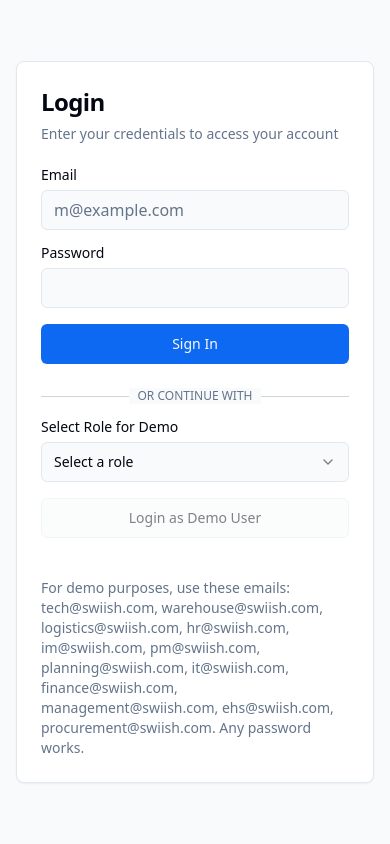
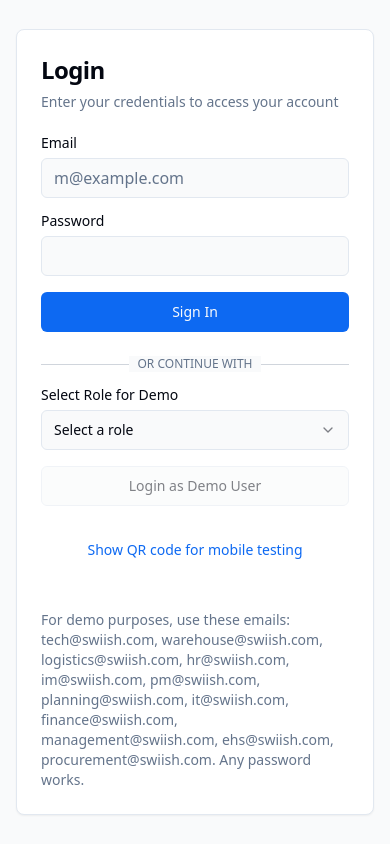
Before and after one commit to Kenry1/Hatikvah-Swiish, a React (Vite) app: page /login in a window 390 px wide. Built offline with nearby package versions, Linux system fonts and the light colour scheme.

Commit message:
Add QR code for mobile app download
Adds a QR code to facilitate mobile app testing.

```diff
--- a/package.json
+++ b/package.json
@@ -48,6 +48,7 @@
     "input-otp": "^1.2.4",
     "lucide-react": "^0.462.0",
     "next-themes": "^0.3.0",
+    "qrcode.react": "^3.2.0",
     "react": "^18.3.1",
     "react-day-picker": "^8.10.1",
     "react-dom": "^18.3.1",
--- /dev/null
+++ b/src/components/QRCodeDownload.tsx
@@ -0,0 +1,36 @@
+
+import React from 'react';
+import { QRCodeSVG } from 'qrcode.react';
+import { Card, CardContent, CardDescription, CardHeader, CardTitle } from '@/components/ui/card';
+
+interface QRCodeDownloadProps {
+  appUrl: string;
+  size?: number;
+}
+
+const QRCodeDownload: React.FC<QRCodeDownloadProps> = ({ appUrl, size = 150 }) => {
+  return (
+    <Card className="max-w-md mx-auto mt-6">
+      <CardHeader className="space-y-1">
+        <CardTitle className="text-2xl text-center">Mobile Testing</CardTitle>
+        <CardDescription className="text-center">
+          Scan this QR code to open the app on your mobile device
+        </CardDescription>
+      </CardHeader>
+      <CardContent className="flex justify-center pb-6">
+        <div className="border-4 border-background p-2 rounded-md shadow-md">
+          <QRCodeSVG
+            value={appUrl}
+            size={size}
+            bgColor="#ffffff"
+            fgColor="#000000"
+            level="L"
+            includeMargin={false}
+          />
+        </div>
+      </CardContent>
+    </Card>
+  );
+};
+
+export default QRCodeDownload;
--- a/src/pages/Login.tsx
+++ b/src/pages/Login.tsx
@@ -9,6 +9,7 @@ import { Select, SelectContent, SelectItem, SelectTrigger, SelectValue } from "@
 import { useToast } from "@/hooks/use-toast";
 import { useAuth } from "@/contexts/AuthContext";
 import { UserRole } from "@/types";
+import QRCodeDownload from "@/components/QRCodeDownload";
 
 export default function Login() {
   const { signIn, demoLogin } = useAuth();
@@ -18,6 +19,10 @@ export default function Login() {
   const [password, setPassword] = useState("");
   const [loading, setLoading] = useState(false);
   const [demoRole, setDemoRole] = useState<UserRole | "">("");
+  const [showQRCode, setShowQRCode] = useState(false);
+
+  // Current app URL for QR code
+  const appUrl = window.location.origin;
 
   const handleSignIn = async (e: React.FormEvent) => {
     e.preventDefault();
@@ -79,7 +84,7 @@ export default function Login() {
   };
 
   return (
-    <div className="flex items-center justify-center min-h-screen bg-background p-4">
+    <div className="flex flex-col items-center justify-center min-h-screen bg-background p-4">
       <Card className="w-full max-w-md mx-auto">
         <CardHeader>
           <CardTitle className="text-2xl">Login</CardTitle>
@@ -153,6 +158,18 @@ export default function Login() {
               </Button>
             </div>
           </div>
+
+          <div className="mt-6 text-center">
+            <Button
+              variant="link"
+              onClick={() => setShowQRCode(!showQRCode)}
+              className="text-sm"
+            >
+              {showQRCode ? "Hide" : "Show"} QR code for mobile testing
+            </Button>
+
+            {showQRCode && <QRCodeDownload appUrl={appUrl} />}
+          </div>
         </CardContent>
         <CardFooter>
           <p className="text-sm text-muted-foreground mt-4">
```
Also changed, not shown: 1 other file (tests, documents, lock files or other folders).
